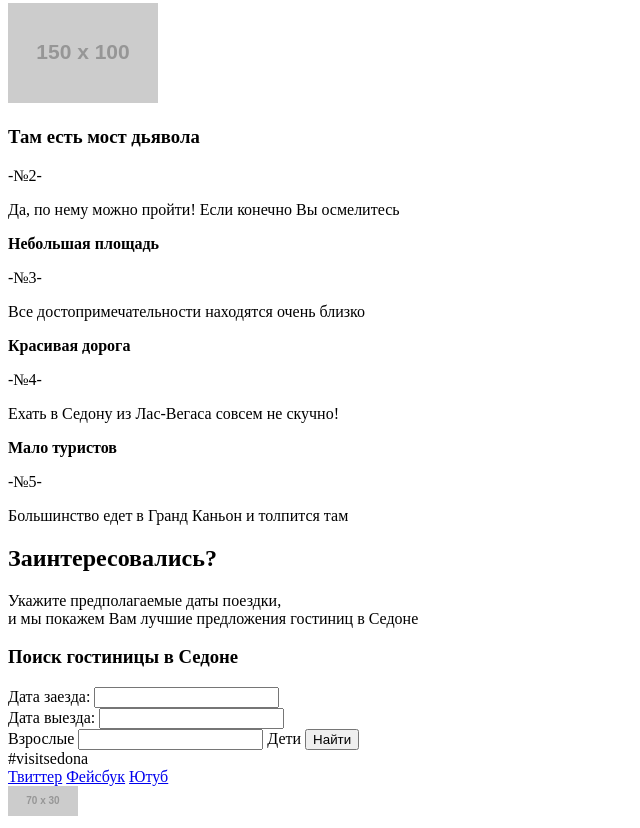
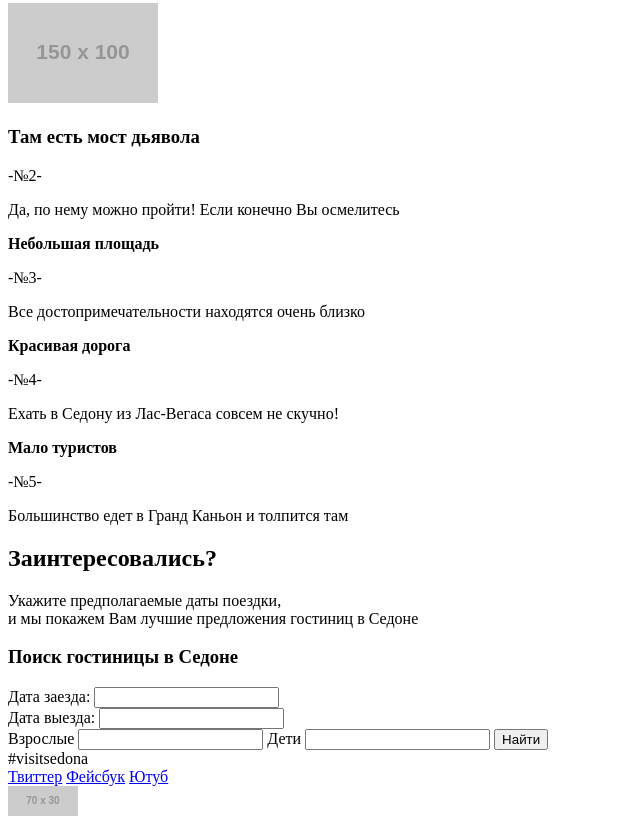
Before and after one commit to Proteys/231905-sedona, a plain HTML site: page index.html in a window 1280 px wide. Shown: the part 666-1494 px from the top of the page, without its empty margins (0-640 px from the left). Drawn offline with Linux system fonts and the light colour scheme; placeholder pictures from the web are drawn by us.

Commit message:
правка

```diff
--- a/index.html
+++ b/index.html
@@ -96,6 +96,7 @@
 			<label for="adults" >Взрослые</label>
             <input type="text" name="adults" value="">
 			<label for="kids" >Дети</label>
+            <input type="text" name="kids" value="">
             <button class="btn" type="submit">Найти</button>
           </form>
 	  </div>
```
